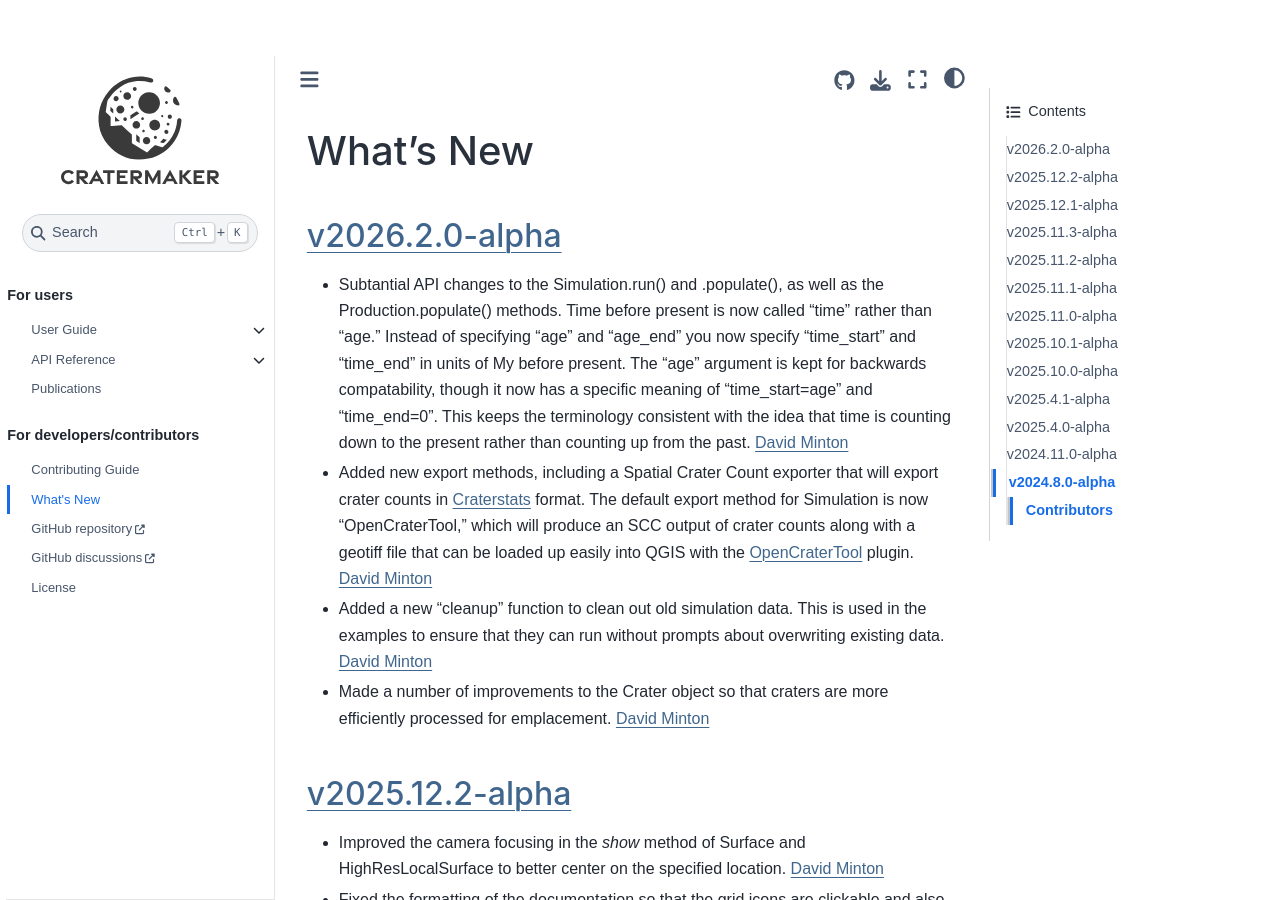
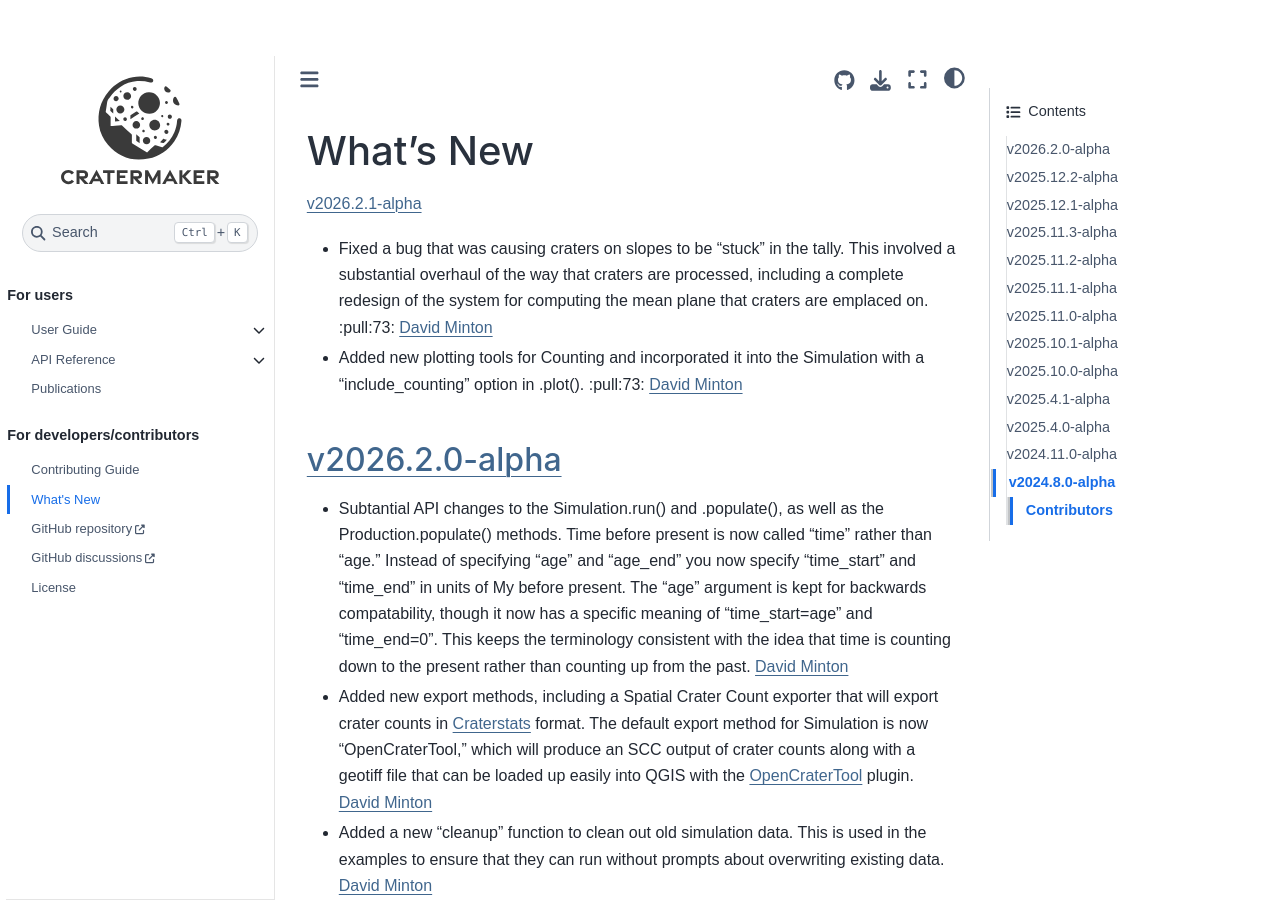
Before and after one commit to MintonGroup/cratermaker, a Sphinx documentation site: the page built from docs/whats-new.rst, in a window 1280 px wide and 900 px high. Built offline with Sphinx 7.4.7 and the Sphinx Book theme 1.1.4, drawn with Linux system fonts in a browser that asks for light colours; pages that are not in the unit, such as notebooks, are missing from menus; the version number could not be read and is left out.

Commit message:
Updated changelog

```diff
--- a/docs/whats-new.rst
+++ b/docs/whats-new.rst
@@ -2,6 +2,14 @@
 
 What's New
 ==========
+
+
+.. _whats-new.2026.2.1-alpha:
+
+:release:`v2026.2.1-alpha`
+
+- Fixed a bug that was causing craters on slopes to be "stuck" in the tally. This involved a substantial overhaul of the way that craters are processed, including a complete redesign of the system for computing the mean plane that craters are emplaced on.  :pull:73: `David Minton`_
+- Added new plotting tools for Counting and incorporated it into the Simulation with a "include_counting" option in .plot(). :pull:73: `David Minton`_
 
 .. _whats-new.2026.2.0-alpha:
 
```
